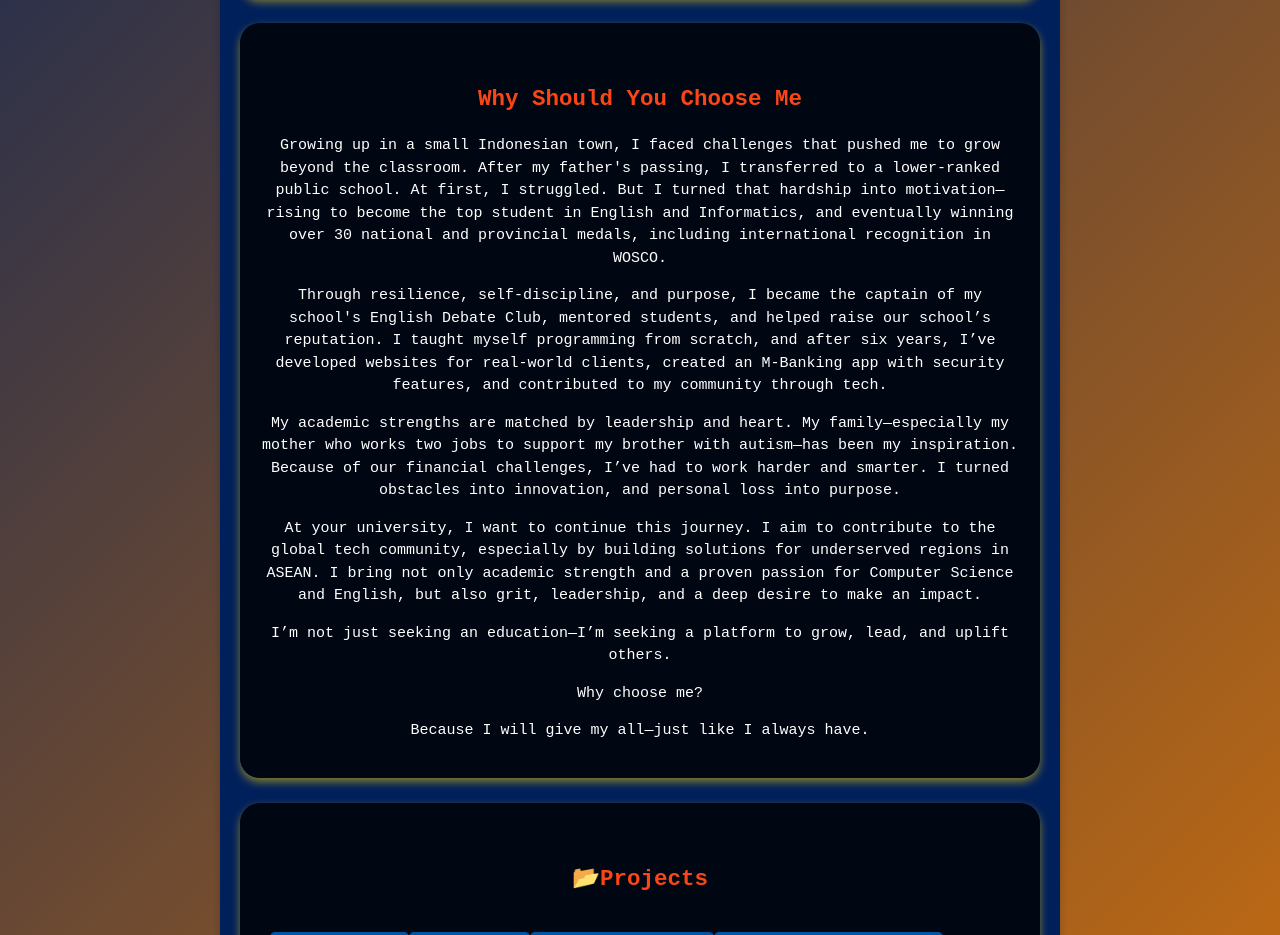
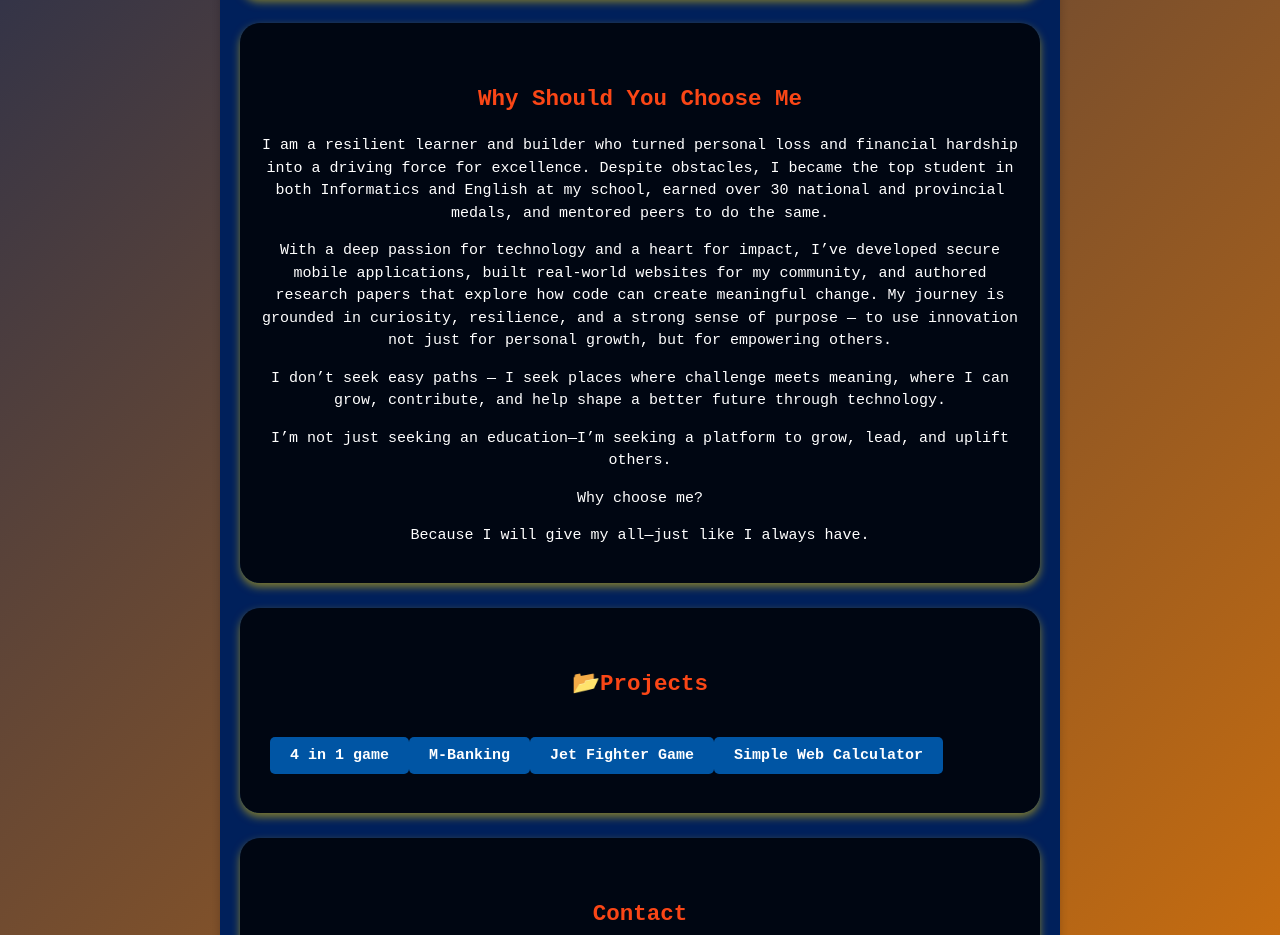
Before and after one commit to Starzz90/Enzosite, a plain HTML site: page index.html in a window 1280 px wide. Shown: the part 4441-5376 px from the top of the page. Drawn offline with nearby package versions, Linux system fonts and the light colour scheme; a script that the page names is missing.

Commit message:
index.html

```diff
--- a/index.html
+++ b/index.html
@@ -379,10 +379,9 @@
         <div class= " achievements-section">
             <div class= "centerize">
                     <h2>Why Should You Choose Me</h2>
-                    <p>Growing up in a small Indonesian town, I faced challenges that pushed me to grow beyond the classroom. After my father's passing, I transferred to a lower-ranked public school. At first, I struggled. But I turned that hardship into motivation—rising to become the top student in English and Informatics, and eventually winning over 30 national and provincial medals, including international recognition in WOSCO.</p>
-                    <p>Through resilience, self-discipline, and purpose, I became the captain of my school's English Debate Club, mentored students, and helped raise our school’s reputation. I taught myself programming from scratch, and after six years, I’ve developed websites for real-world clients, created an M-Banking app with security features, and contributed to my community through tech.</p>
-                    <p>My academic strengths are matched by leadership and heart. My family—especially my mother who works two jobs to support my brother with autism—has been my inspiration. Because of our financial challenges, I’ve had to work harder and smarter. I turned obstacles into innovation, and personal loss into purpose.</p>
-                    <p>At your university, I want to continue this journey. I aim to contribute to the global tech community, especially by building solutions for underserved regions in ASEAN. I bring not only academic strength and a proven passion for Computer Science and English, but also grit, leadership, and a deep desire to make an impact.</p>
+                    <p>I am a resilient learner and builder who turned personal loss and financial hardship into a driving force for excellence. Despite obstacles, I became the top student in both Informatics and English at my school, earned over 30 national and provincial medals, and mentored peers to do the same.</p>
+                    <p>With a deep passion for technology and a heart for impact, I’ve developed secure mobile applications, built real-world websites for my community, and authored research papers that explore how code can create meaningful change. My journey is grounded in curiosity, resilience, and a strong sense of purpose — to use innovation not just for personal growth, but for empowering others.</p>
+                    <p>I don’t seek easy paths — I seek places where challenge meets meaning, where I can grow, contribute, and help shape a better future through technology.</p>
                     <P>I’m not just seeking an education—I’m seeking a platform to grow, lead, and uplift others.</P>
                     <p>Why choose me?</p>
                     <p>Because I will give my all—just like I always have.</p>
```
